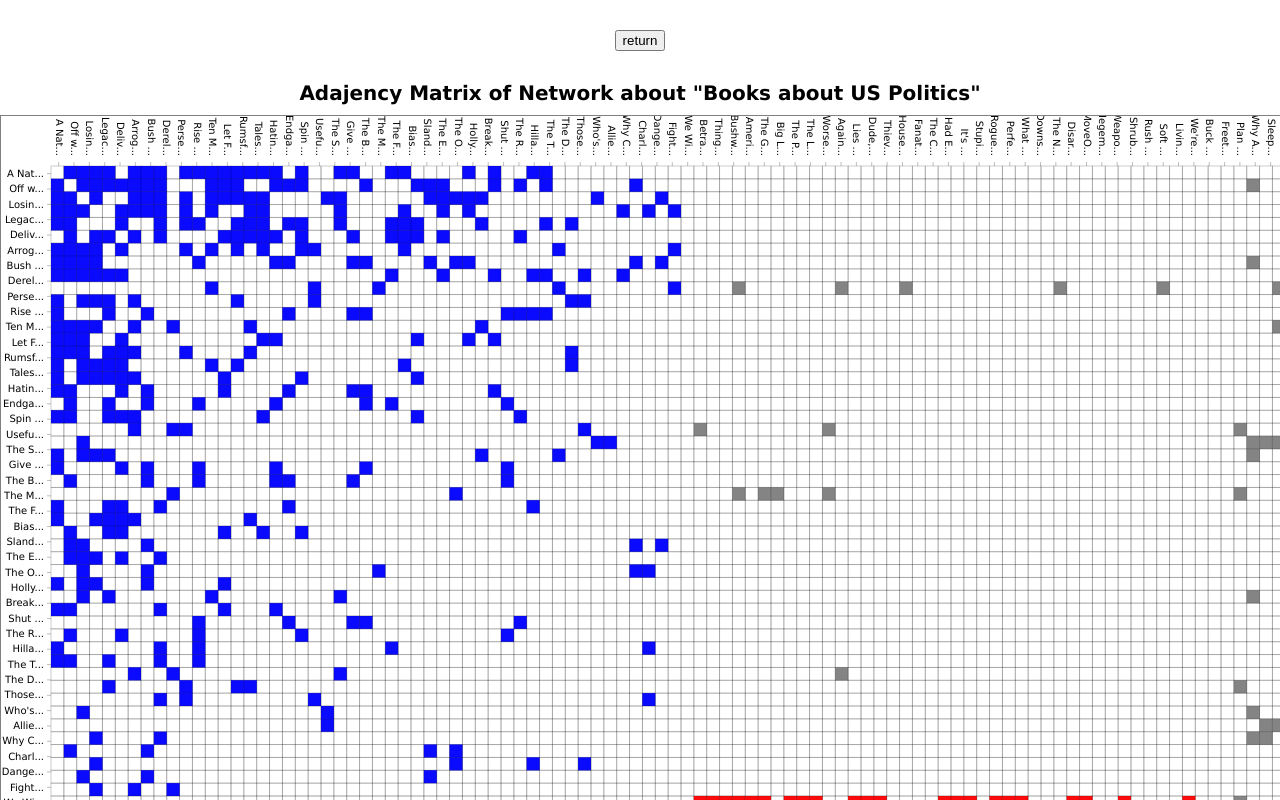
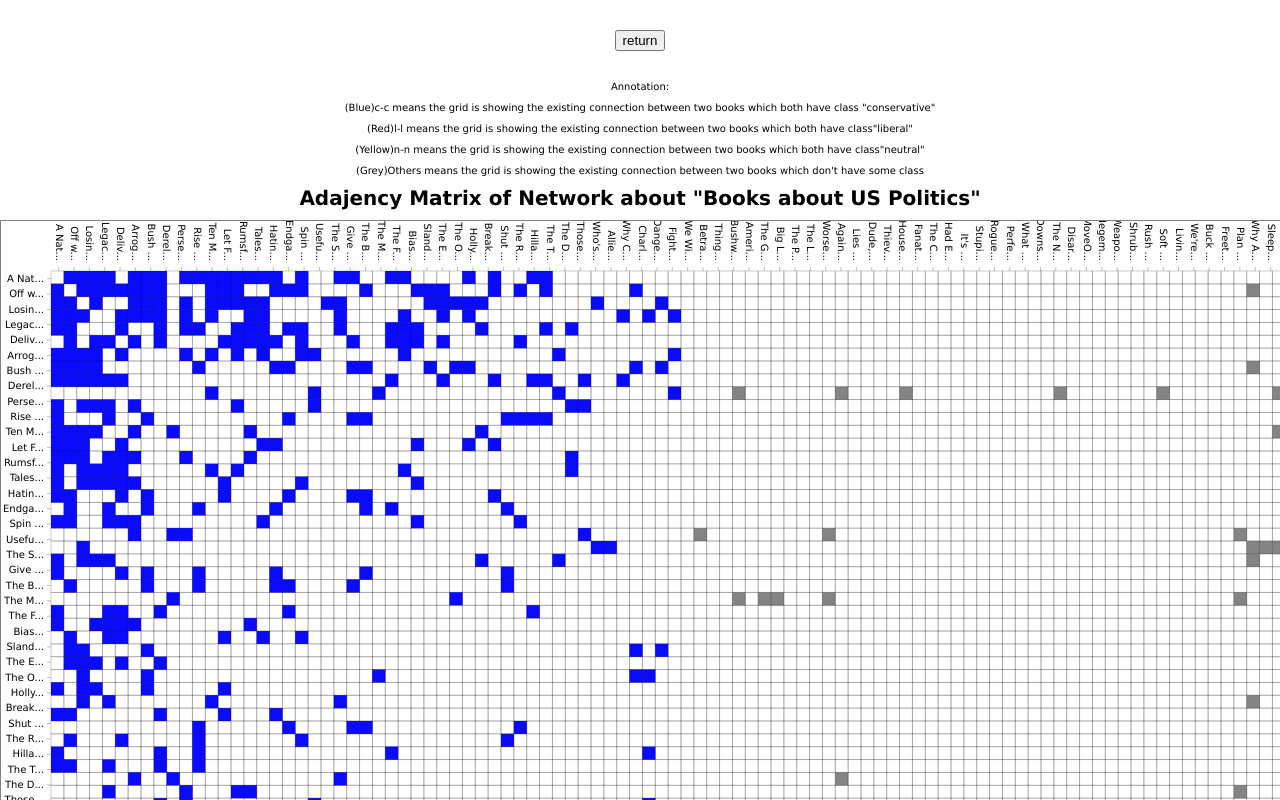
Before and after one commit to woodswift/visualizationHW2, a website: page public_html/q2/adjacencyMatrix.html in a window 1280 px wide. Drawn offline with Linux system fonts and the light colour scheme.

Commit message:
annotation for Q2

```diff
--- a/public_html/q2/adjacencyMatrix.html
+++ b/public_html/q2/adjacencyMatrix.html
@@ -10,6 +10,23 @@
     <body>
         <div class="controller">
             <button id="return">return</button>
+        </div>
+                <div>
+            <p>
+                Annotation:
+            </p>
+            <p>
+                (Blue)c-c means the grid is showing the existing connection between two books which both have class "conservative"
+            </p>
+            <p>
+                (Red)l-l means the grid is showing the existing connection between two books which both have class"liberal"
+            </p>
+            <p>
+                (Yellow)n-n means the grid is showing the existing connection between two books which both have class"neutral"
+            </p>
+            <p>
+                (Grey)Others means the grid is showing the existing connection between two books which don't have some class
+            </p>
         </div>
         <div id="title" class="title">Adajency Matrix of Network about "Books about US Politics"</div>
 
```
